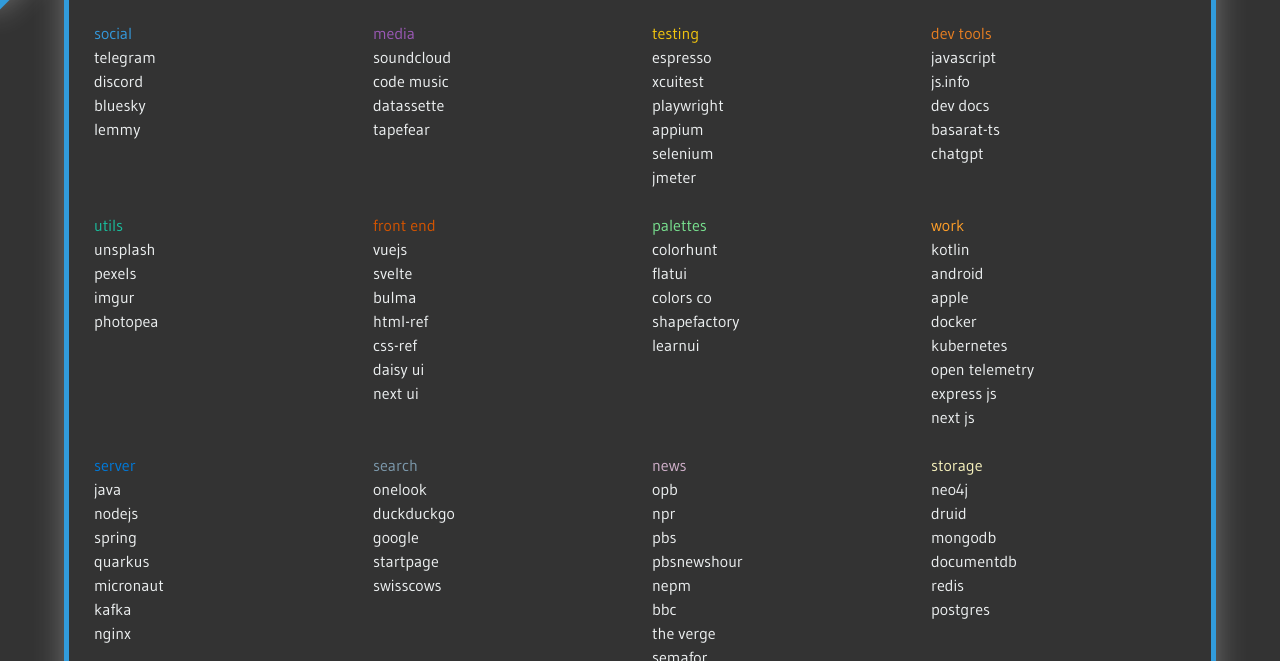
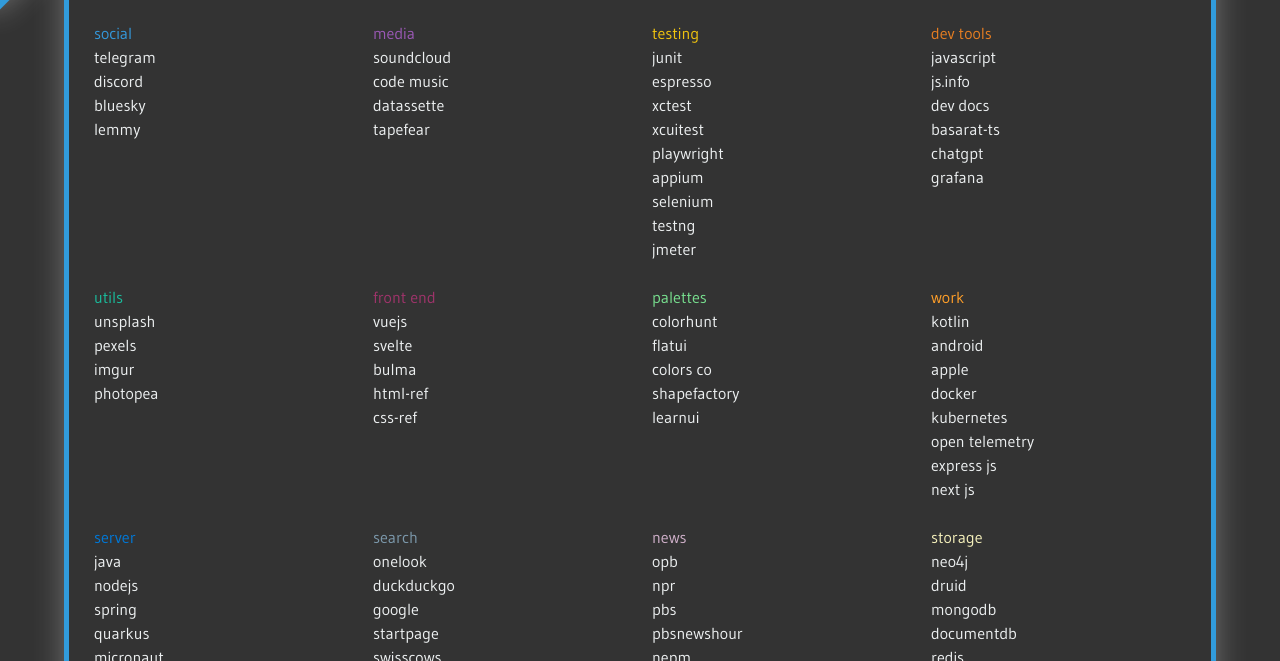
Before and after one commit to JoshLudahl/ludahl_com, a plain HTML site: page start/index.html in a window 1280 px wide. Shown: the part 139-800 px from the top of the page. Drawn offline with nearby package versions, Linux system fonts and the light colour scheme.

Commit message:
Update start.css and index.html with styling improvement and testing/resource links adjustment

```diff
--- a/css/start.css
+++ b/css/start.css
@@ -147,7 +147,7 @@
 }
 
 #web {
-    color: #d35400;
+    color: #9f346b;
 }
 
 #web ul li a {
--- a/start/index.html
+++ b/start/index.html
@@ -53,11 +53,14 @@
                 <div class="column is-3-desktop is-3-tablet is-6-mobile" id="dev">
                     <ul class="list-unstyled">
                         <li>testing</li>
+                        <li><a href="https://junit.org/" target="_blank">junit</a></li>
                         <li><a href="https://developer.android.com/training/testing/espresso/" target="_blank">espresso</a></li>
+                        <li><a href="https://developer.apple.com/documentation/xctest" target="_blank">xctest</a></li>
                         <li><a href="https://developer.apple.com/xcode/swift-testing/" target="_blank">xcuitest</a></li>
                         <li><a href="https://playwright.dev/" target="_blank">playwright</a></li>
                         <li><a href="https://appium.io/" target="_blank">appium</a></li>
                         <li><a href="https://www.selenium.dev/" target="_blank">selenium</a></li>
+                        <li><a href="https://testng.org/" target="_blank">testng</a></li>
                         <li><a href="https://jmeter.apache.org/" target="_blank">jmeter</a></li>
                     </ul>
                 </div>
@@ -69,6 +72,7 @@
                         <li><a href="https://devdocs.io/" target="_blank">dev docs</a></li>
                         <li><a href="https://basarat.gitbooks.io/typescript/content/" target="_blank">basarat-ts</a></li>
                         <li><a href="https://chatgpt.com/" target="_blank">chatgpt</a></li>
+                        <li><a href="https://grafana.com/" target="_blank">grafana</a></li>
                     </ul>
                 </div>
                 <div class="column is-3-desktop is-3-tablet is-6-mobile" id="utils">
@@ -88,8 +92,6 @@
                         <li><a href="https://bulma.io" target="_blank">bulma</a></li>
                         <li><a href="https://htmlreference.io/" target="_blank">html-ref</a></li>
                         <li><a href="https://cssreference.io/" target="_blank">css-ref</a></li>
-                        <li><a href="https://daisyui.com/" target="_blank">daisy ui</a></li>
-                        <li><a href="https://nextui.org/" target="_blank">next ui</a></li>
                     </ul>
                 </div>
                 <div class="column is-3-desktop is-3-tablet is-6-mobile" id="palettes">
@@ -103,6 +105,7 @@
                         </li>
                     </ul>
                 </div>
+
                 <div class="column is-3-desktop is-3-tablet is-6-mobile" id="work">
                     <ul class="list-unstyled">
                         <li>work</li>
```
